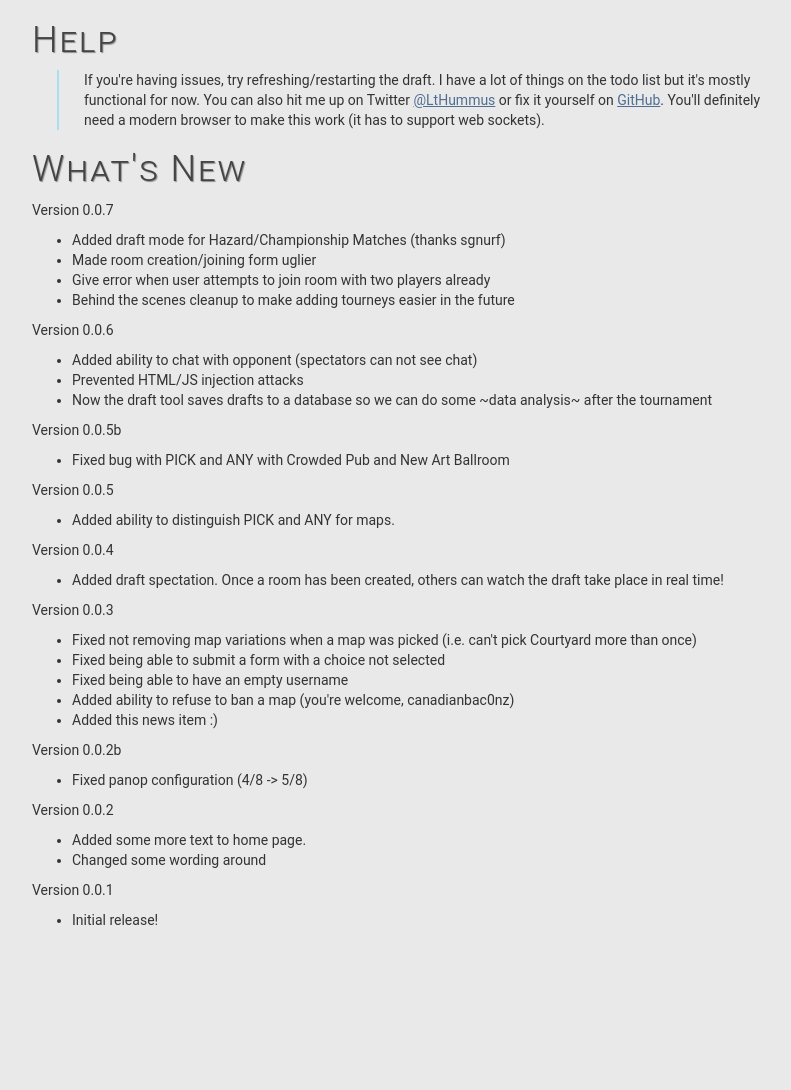
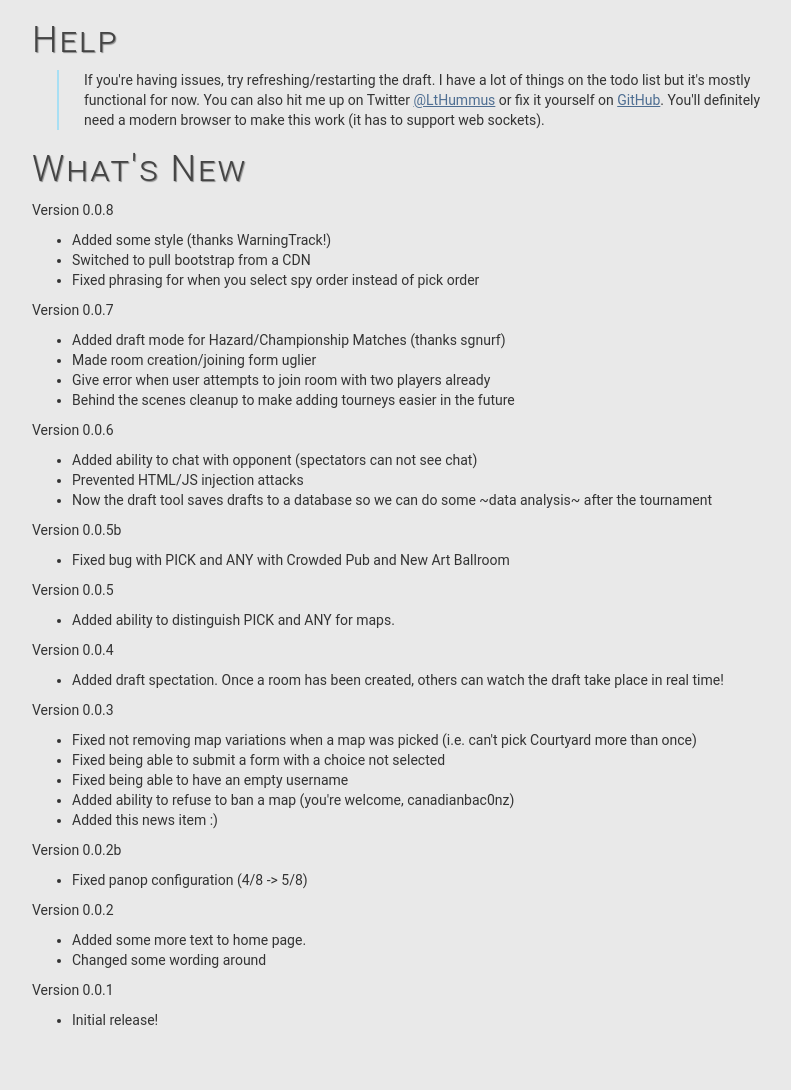
Before and after one commit to LtHummus/SpyPartyDraft, a Flask app: page / in a window 1280 px wide. Shown: the part 782-1872 px from the top of the page, without its empty margins (53-844 px from the left). Before the commit the page ends 1707 px from the top, so only its background shows below. Run offline with Flask 2, Linux system fonts and the light colour scheme; some libraries are stand-ins or nearby versions.

Commit message:
fixed style and phrasing for selection order

```diff
--- a/static/css/style.css
+++ b/static/css/style.css
@@ -143,7 +143,7 @@ input[type="submit"], .button, .button:visited {
   border: 0;
   background-color: #A8DFF4;
   color: #4e6e92;
-  font-size: 18px;
+  font-size: 14px;
   height: 50px;
   text-shadow: 1px 1px 1px rgba(0,0,0,0.6);
   box-shadow: 0 2px 5px 0 rgba(0, 0, 0, 0.26);
--- a/templates/index.html
+++ b/templates/index.html
@@ -161,7 +161,7 @@
                 if (username == message['username']) {
                     $('#pick_order_message').html("<h3>" + message['message'] + "</h3>");
                 } else {
-                    el.html("Waiting on opponent to pick spy order...");
+                    el.html("Waiting on opponent to pick selection order...");
                 }
 
                 el.css('display', 'inline');
@@ -559,6 +559,12 @@
                 to make this work (it has to support web sockets).</p>
 
             <h2>What's New</h2>
+            <p>Version 0.0.8</p>
+            <ul>
+                <li>Added some style (thanks WarningTrack!)</li>
+                <li>Switched to pull bootstrap from a CDN</li>
+                <li>Fixed phrasing for when you select spy order instead of pick order</li>
+            </ul>
             <p>Version 0.0.7</p>
             <ul>
                 <li>Added draft mode for Hazard/Championship Matches (thanks sgnurf)</li>
```
